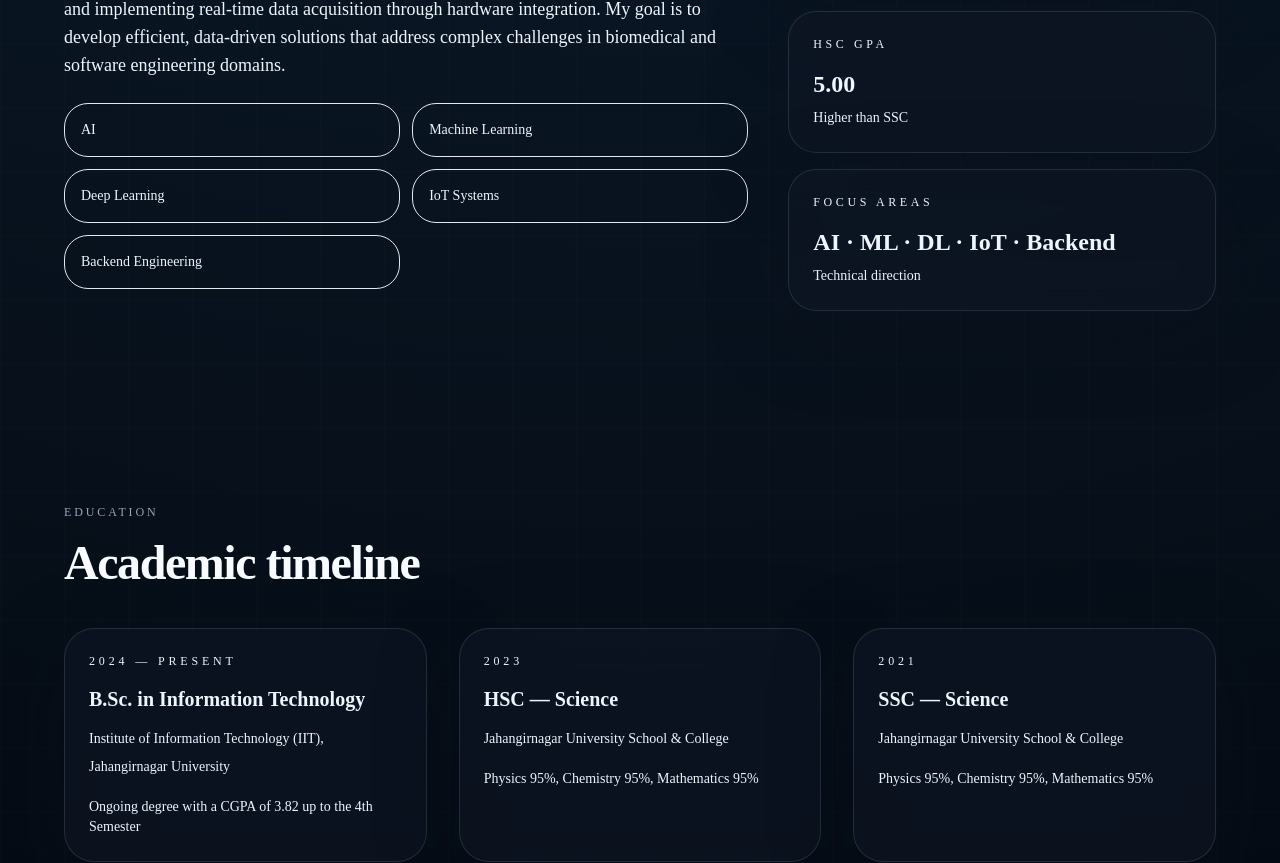
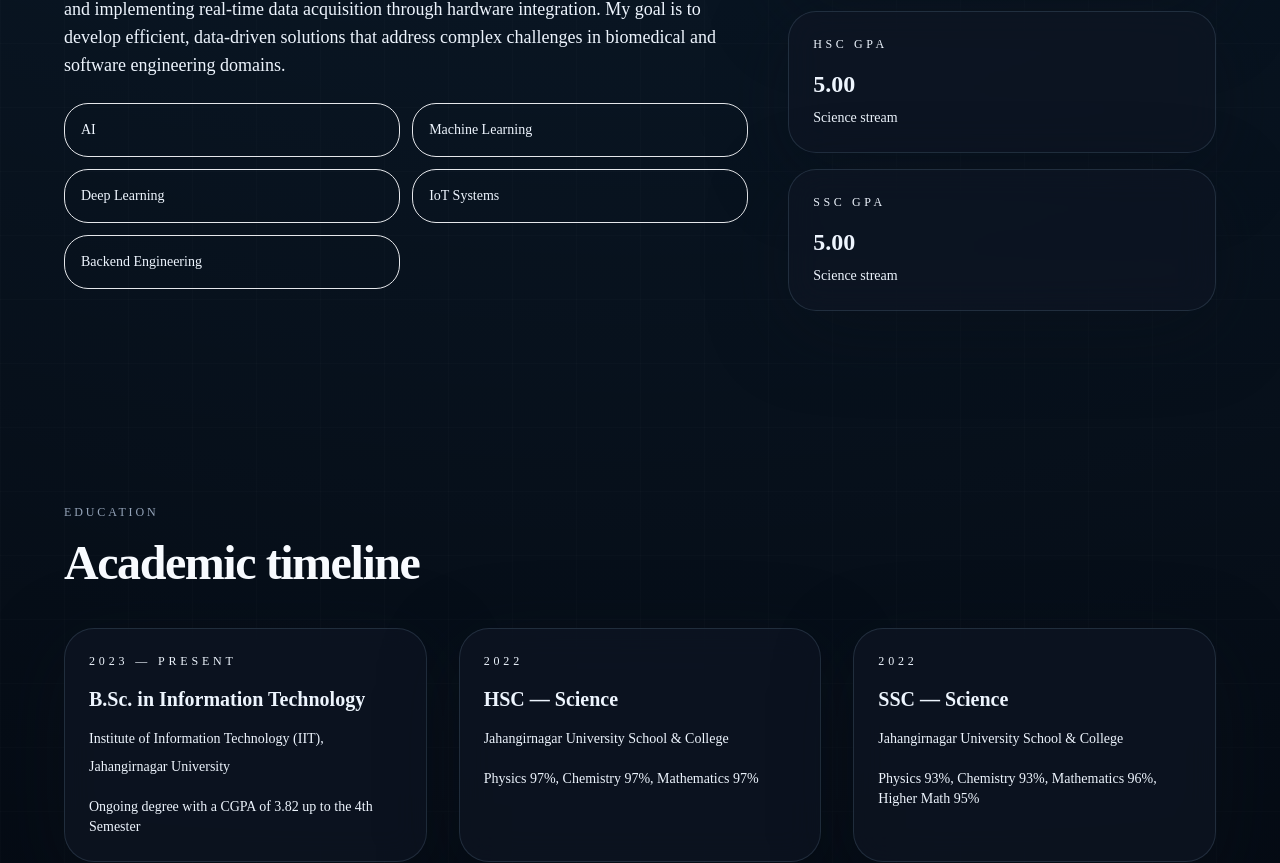
Before and after one commit to Md-Shaon-Khan/Portfolio, a Next.js app in the folder frontend/: page / in a window 1280 px wide. Shown: the part 1621-2484 px from the top of the page. Built offline with nearby package versions, Linux system fonts and the light colour scheme.

Commit message:
Fix education details, add agriculture project, remove GitHub graph badge

```diff
--- a/frontend/components/AboutSection.tsx
+++ b/frontend/components/AboutSection.tsx
@@ -5,8 +5,8 @@ import { motion } from 'framer-motion'
 const infoCards = [
   { label: 'CGPA', value: '3.82', detail: 'Up to 4th Semester' },
   { label: 'Email', value: 'shaon.iit52@gmail.com', detail: 'Professional contact' },
-  { label: 'HSC GPA', value: '5.00', detail: 'Higher than SSC' },
-  { label: 'Focus Areas', value: 'AI · ML · DL · IoT · Backend', detail: 'Technical direction' },
+  { label: 'HSC GPA', value: '5.00', detail: 'Science stream' },
+  { label: 'SSC GPA', value: '5.00', detail: 'Science stream' },
 ]
 
 const focusPoints = [
--- a/frontend/components/EducationTimeline.tsx
+++ b/frontend/components/EducationTimeline.tsx
@@ -4,22 +4,22 @@ import { motion } from 'framer-motion'
 
 const educationItems = [
   {
-    year: '2024 — Present',
+    year: '2023 — Present',
     title: 'B.Sc. in Information Technology',
     institution: 'Institute of Information Technology (IIT), Jahangirnagar University',
     detail: 'Ongoing degree with a CGPA of 3.82 up to the 4th Semester',
   },
   {
-    year: '2023',
+    year: '2022',
     title: 'HSC — Science',
     institution: 'Jahangirnagar University School & College',
-    detail: 'Physics 95%, Chemistry 95%, Mathematics 95%',
+    detail: 'Physics 97%, Chemistry 97%, Mathematics 97%',
   },
   {
-    year: '2021',
+    year: '2022',
     title: 'SSC — Science',
     institution: 'Jahangirnagar University School & College',
-    detail: 'Physics 95%, Chemistry 95%, Mathematics 95%',
+    detail: 'Physics 93%, Chemistry 93%, Mathematics 96%, Higher Math 95%',
   },
 ]
 
--- a/frontend/components/GithubActivity.tsx
+++ b/frontend/components/GithubActivity.tsx
@@ -1,33 +1,26 @@
 'use client'
 
-import Image from 'next/image'
-import { useEffect, useState } from 'react'
-import { Github, Activity } from 'lucide-react'
-
-interface Repo {
-  id: number
-  name: string
-  description: string | null
-  html_url: string
-  language: string | null
-  stargazers_count: number
-}
+import { Github } from 'lucide-react'
 
 export default function GithubActivity() {
-  const [repos, setRepos] = useState<Repo[]>([])
-  const [error, setError] = useState<string | null>(null)
-
-  useEffect(() => {
-    fetch('https://api.github.com/users/Md-Shaon-Khan/repos?sort=updated&per_page=6')
-      .then((response) => {
-        if (!response.ok) {
-          throw new Error('GitHub data not available')
-        }
-        return response.json()
-      })
-      .then((data) => setRepos(data))
-      .catch(() => setError('Unable to fetch GitHub repositories at this time.'))
-  }, [])
+  return (
+    <section className="relative py-16">
+      <div className="relative z-10 mx-auto max-w-6xl">
+        <div className="mb-10">
+          <span className="section-label">GitHub</span>
+          <h2 className="section-heading">Recent repositories</h2>
+        </div>
+        <div className="rounded-[32px] border border-slate-700/60 bg-slate-900/85 p-8 shadow-glow">
+          <div className="flex items-center gap-3 text-slate-200">
+            <Github size={18} />
+            <p className="text-sm uppercase tracking-[0.3em] text-slate-400">Repository showcase</p>
+          </div>
+          <p className="mt-4 text-slate-300">Project updates and contributions are available directly on GitHub. The contribution graph and API status badge have been removed.</p>
+        </div>
+      </div>
+    </section>
+  )
+}
 
   return (
     <section className="relative py-16">
--- a/frontend/components/ProjectSection.tsx
+++ b/frontend/components/ProjectSection.tsx
@@ -35,7 +35,7 @@ const projects = [
     labels: ['Education', 'Backend', 'Automation'],
   },
   {
-    title: 'Smart Agriculture Platform',
+    title: 'Agriculture Intelligence Platform',
     description: 'Upcoming agriculture intelligence system for crop monitoring, farm analytics, and sustainable automation.',
     github: 'https://github.com/Md-Shaon-Khan',
     labels: ['Agriculture', 'AI', 'IoT'],
```
